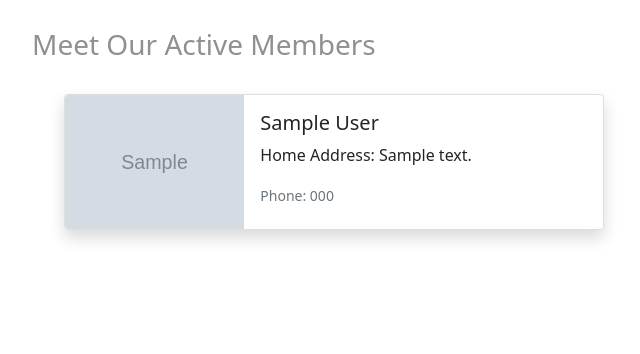
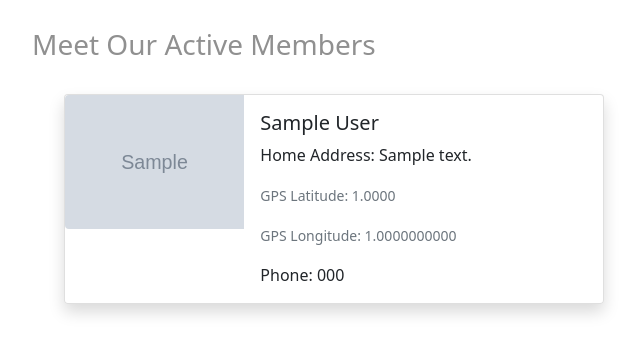
Before and after one commit to ZeroOneData/django-portfolio, a Django app: page / in a window 1280 px wide. Shown: the part 183-537 px from the top of the page, without its empty margins (50-690 px from the left). Run offline with Django 3.2, Linux system fonts and the light colour scheme; tables that the repository leaves empty hold one stand-in row (values such as "Sample post"); grey boxes marked "Sample" are stand-in pictures.

Commit message:
Eight commit - Implemented GPS coordinate system functionality.

```diff
--- a/portfolio/members/forms.py
+++ b/portfolio/members/forms.py
@@ -7,10 +7,12 @@ from portfolio_app.models import Profile
 class ProfilePageForm(forms.ModelForm):
     class Meta:
         model= Profile
-        fields = ('home_address', 'phone_number','profile_picture')
+        fields = ('home_address', 'phone_number', 'gps_lat', 'gps_lng','profile_picture')
         widgets = {
             'home_address': forms.TextInput(attrs={'class': 'form-control'}),
             'phone_number': forms.TextInput(attrs={'class': 'form-control'}),
+            'gps_lat': forms.NumberInput(attrs={'class': 'form-control'}),
+            'gps_lng': forms.NumberInput(attrs={'class': 'form-control'}),
         }
 
 class RegistrationForm(UserCreationForm):
--- a/portfolio/members/templates/registration/change-password.html
+++ b/portfolio/members/templates/registration/change-password.html
@@ -13,12 +13,12 @@
             Change Password
         </button>
         <br/><br/>
-        <ul>
+        <!-- <ul>
             <li>Your password cant' be too similar to your other personal information</li>
             <li>Your password must contain at least 8 characters</li>
             <li>Your password cant' be a commonly used password</li>
             <li>Your password cant' be entirely numeric</li>
-        </ul>
+        </ul> -->
     </form>
 </div>
 
--- a/portfolio/members/templates/registration/user_profile.html
+++ b/portfolio/members/templates/registration/user_profile.html
@@ -30,7 +30,9 @@
                             <div class="card-body">
                                 <h5 class="card-title">{{page_user.user.first_name}} {{page_user.user.last_name}}</h5>
                                 <p class="card-text">Home Address: {{page_user.home_address}}</p>
-                                <p class="card-text"><small class="text-muted">Phone: {{page_user.phone_number}}</small></p>
+                                <p class="card-text"><small class="text-muted">GPS Latitude: {{page_user.gps_lat}}</small></p>
+                                <p class="card-text"><small class="text-muted">GPS Longitude: {{page_user.gps_lng}}</small></p>
+                                <p class="card-text">Phone: {{page_user.phone_number}}</p>
                                 <a href="{% url 'edit_profile_page' page_user.id %}" class="card-link">Edit Profile</a>
                                 <a href="{% url 'map' %}" class="card-link">View in Map</a>
                             </div>
--- a/portfolio/members/views.py
+++ b/portfolio/members/views.py
@@ -33,7 +33,7 @@ class CreateProfilePageView(generic.CreateView):
 class EditProfilePageView(generic.UpdateView):
     model = Profile
     template_name = 'registration/edit_profile_page.html'
-    fields = ['home_address', 'phone_number', 'profile_picture']
+    fields = ['home_address', 'phone_number', 'gps_lat', 'gps_lng', 'profile_picture']
     success_url= reverse_lazy('home')
 
 class PasswordsChangeView(PasswordChangeView):
--- a/portfolio/portfolio_app/models.py
+++ b/portfolio/portfolio_app/models.py
@@ -6,6 +6,8 @@ from django.urls import reverse
 class Profile(models.Model):
     user = models.OneToOneField(User, null=True,  on_delete=models.CASCADE)
     home_address = models.CharField(max_length=255)
+    gps_lat = models.DecimalField(decimal_places=4, max_digits=15, default='0')
+    gps_lng = models.DecimalField(decimal_places=10, max_digits=15, default='0')
     phone_number = models.CharField(max_length=10)
     profile_picture = models.ImageField(null=True, blank=True, upload_to="images/profile")
 
--- a/portfolio/portfolio_app/templates/home.html
+++ b/portfolio/portfolio_app/templates/home.html
@@ -62,7 +62,9 @@
                             <div class="card-body">
                                 <h5 class="card-title">{{x.user.first_name}} {{x.user.last_name}}</h5>
                                 <p class="card-text">Home Address: {{x.home_address}}</p>
-                                <p class="card-text"><small class="text-muted">Phone: {{x.phone_number}}</small></p>
+                                <p class="card-text"><small class="text-muted">GPS Latitude: {{x.gps_lat}}</small></p>
+                                <p class="card-text"><small class="text-muted">GPS Longitude: {{x.gps_lng}}</small></p>
+                                <p class="card-text">Phone: {{x.phone_number}}</p>
                                 {% if x.user.id == user.id %}
                                     <a href="{% url 'show_profile_page' x.id %}" class="card-link">View Profile</a>
                                     <a href="{% url 'map' %}" class="card-link">View in Map</a>
--- a/portfolio/portfolio_app/templates/map.html
+++ b/portfolio/portfolio_app/templates/map.html
@@ -1,8 +1,6 @@
-{% extends 'base.html' %}
 {% load static %}
 
 {% block content %}
-
 
 <div class="container">
     <div class="row mt-4">
--- a/portfolio/portfolio_app/views.py
+++ b/portfolio/portfolio_app/views.py
@@ -34,15 +34,17 @@ def mapView(request):
     for address in addresses:
         print(address.home_address)
 
-        location = geocoder.osm(address.home_address)
-        lat = location.lat
-        lng = location.lng
-        country = location.country
+        # location = geocoder.osm(address.home_address)
+        # lat = location.lat
+        # lng = location.lng
+        lat = address.gps_lat
+        lng = address.gps_lng
+        # country = location.country
         if lat == None or lng == None:
-            return HttpResponse('You address input is invalid')
+            return HttpResponse('Your gps coordinates are invalid')
 
-        def popup_html(address, country):
-            popCity = address.home_address
+        def popup_html(address, lat, lng):
+            popHome = address.home_address
             popPhone = address.phone_number
             popFirstName = address.user.first_name
             popLastName = address.user.last_name
@@ -55,8 +57,9 @@ def mapView(request):
                                 <div class="col-md-8">
                                     <div class="card-body">
                                         <h5 class="card-title">"""+ popFirstName  + ' ' + popLastName +"""</h5>
-                                        <p class="card-text">My City: """+ popCity +"""</p>
-                                        <p class="card-text">Country: """+ country +"""</p>
+                                        <p class="card-text">My Home: """+ popHome +"""</p>
+                                        <p class="card-text">GPS Latitude: """+ str(lat) +"""</p>
+                                        <p class="card-text">GPS Longitude: """+ str(lng) +"""</p>
                                         <p class="card-text"><small class="text-muted">Phone number: """+ popPhone +"""</small></p>
                                     </div>
                                 </div>
@@ -67,8 +70,8 @@ def mapView(request):
                 """
             return html
 
-        popup = folium.Popup(folium.Html(popup_html(address, country), script=True), max_width=500)
-        folium.Marker([lat, lng], tooltip=location.city,
+        popup = folium.Popup(folium.Html(popup_html(address, lat, lng), script=True), max_width=500)
+        folium.Marker([lat, lng], tooltip="check this profile",
                     popup=popup).add_to(m)
 
     # Get HTML Representation of Map Object
```
Also changed, not shown: portfolio/portfolio/settings.py (+12 -12 lines), portfolio/portfolio_app/migrations/0003_auto_20220420_2126.py (added).
